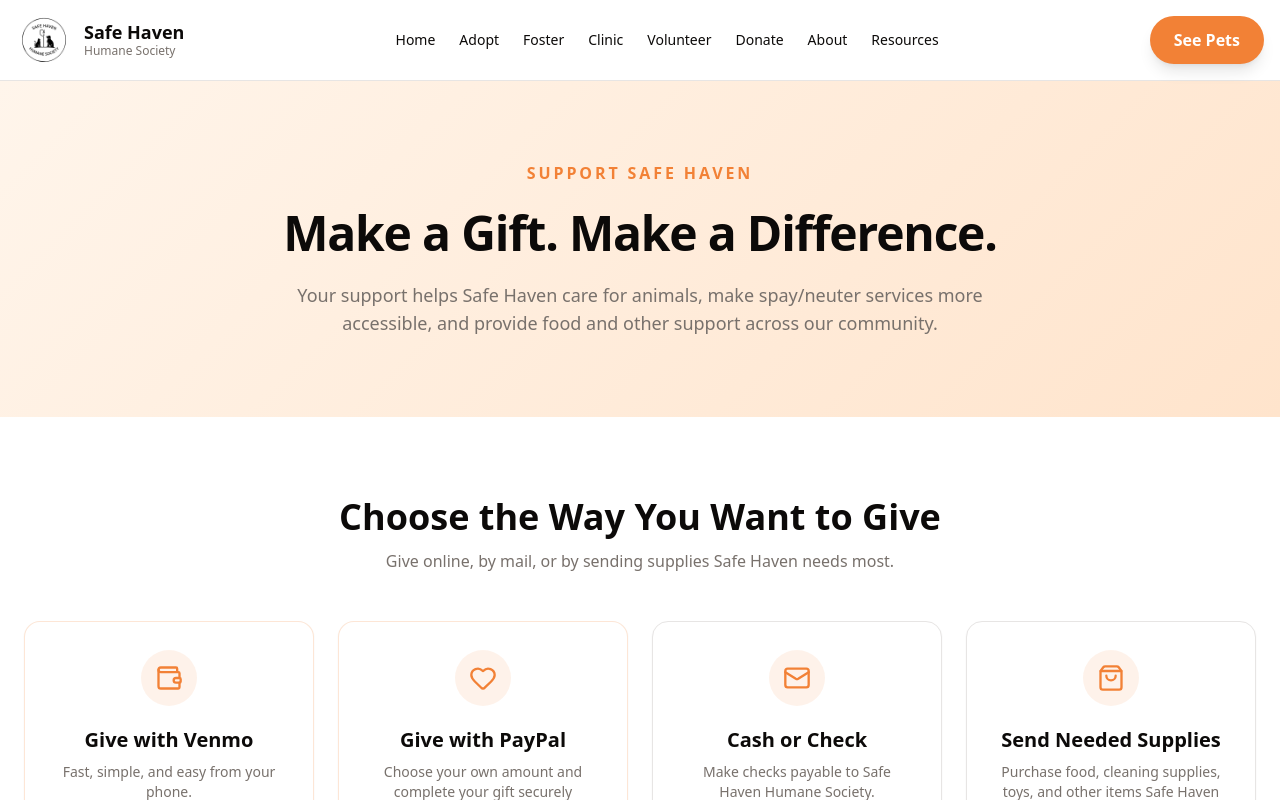
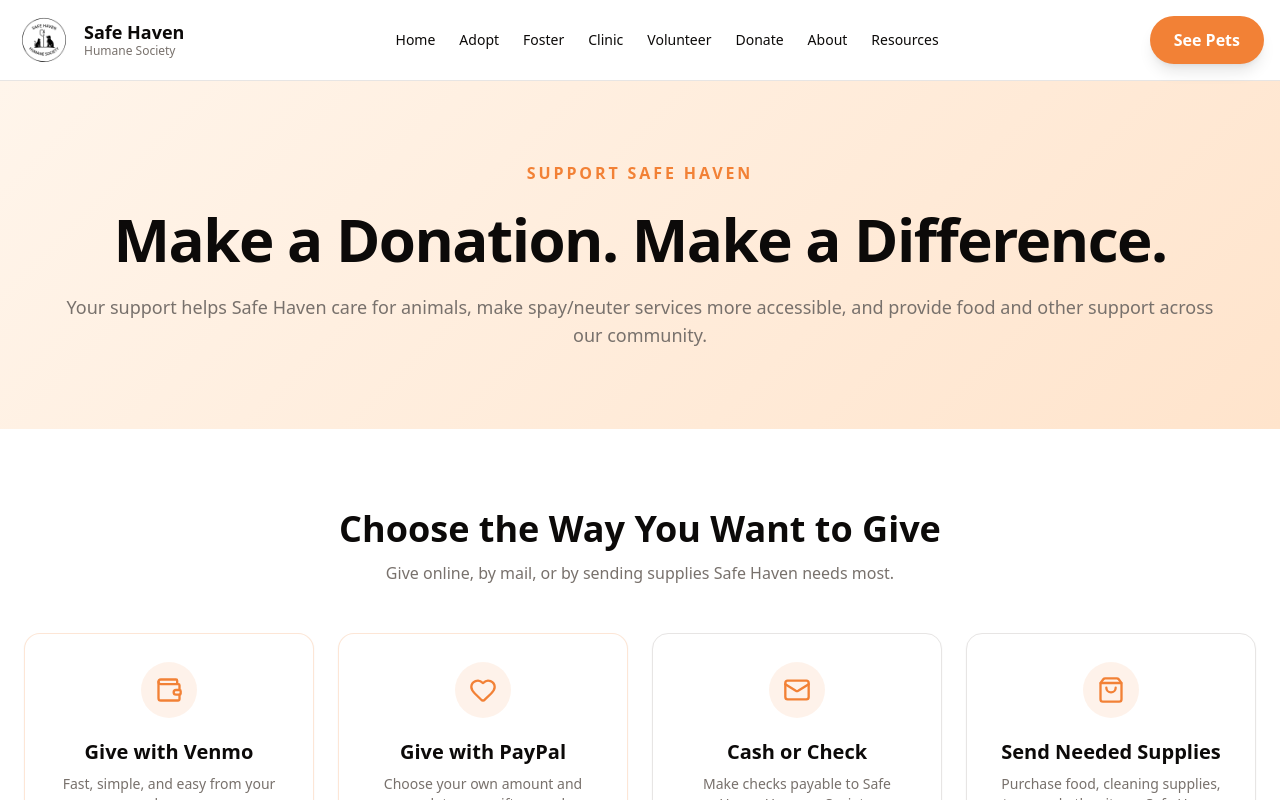
Before and after one commit to 7nqwsvhv99-hash/safe-haven-site, a Next.js app: page /donate in a window 1280 px wide. Shown: the top 800 px of the page. Built offline with nearby package versions, Linux system fonts and the light colour scheme.

Commit message:
Update Donate page hero heading

```diff
--- a/src/app/donate/page.tsx
+++ b/src/app/donate/page.tsx
@@ -10,12 +10,12 @@ export default function DonatePage() {
       {/* Hero Section */}
       <section className="hero-gradient">
         <div className="container-custom section-padding">
-          <div className="max-w-3xl mx-auto text-center space-y-6">
+          <div className="max-w-6xl mx-auto text-center space-y-6">
             <p className="text-sm md:text-base font-semibold uppercase tracking-[0.18em] text-primary">
               Support Safe Haven
             </p>
-            <h1 className="text-4xl md:text-5xl font-bold tracking-tight">
-              Make a Gift. Make a Difference.
+            <h1 className="text-4xl md:text-5xl lg:text-6xl font-bold tracking-tight">
+              Make a Donation. Make a Difference.
             </h1>
             <p className="text-lg text-muted-foreground">
               Your support helps Safe Haven care for animals, make spay/neuter services more accessible, and provide food and other support across our community.
```
